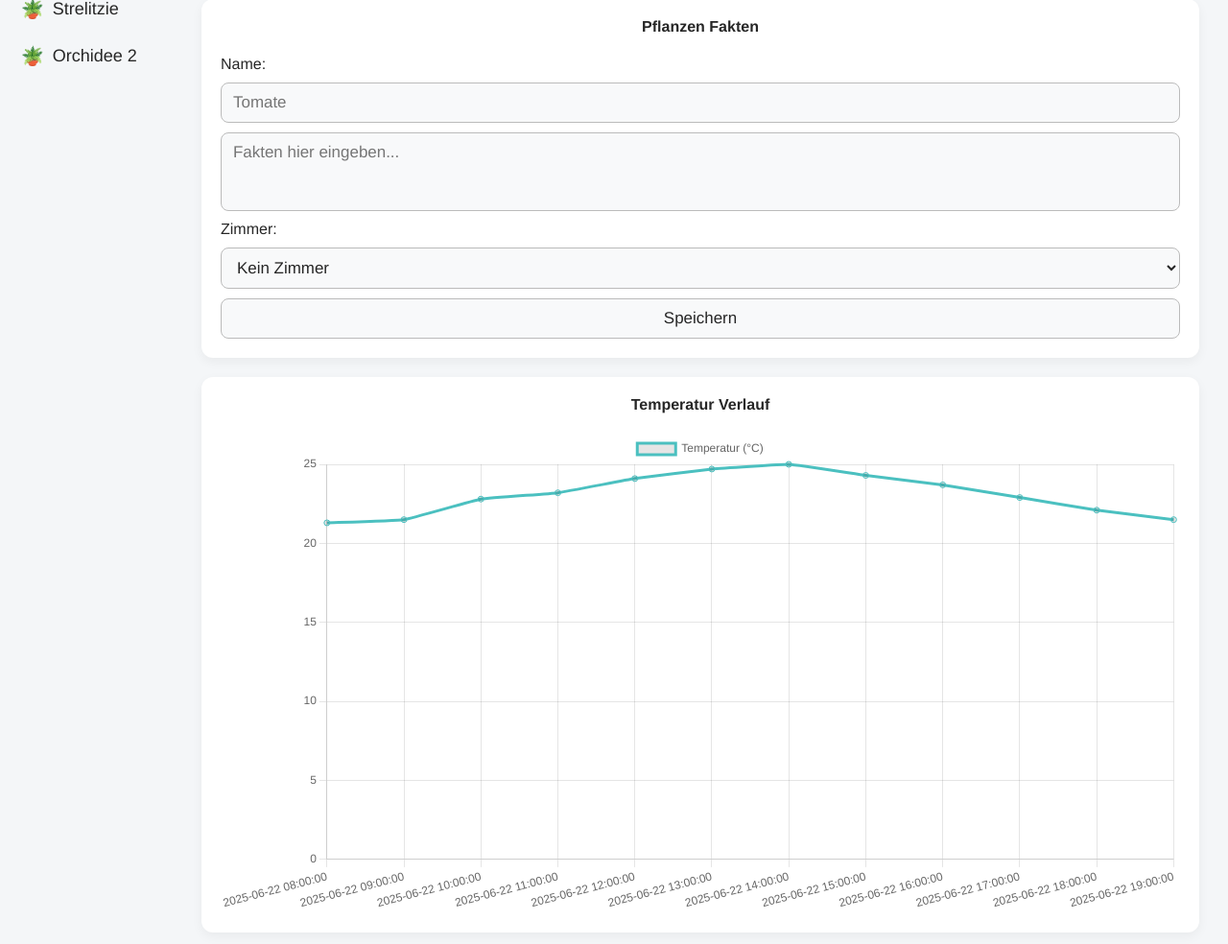
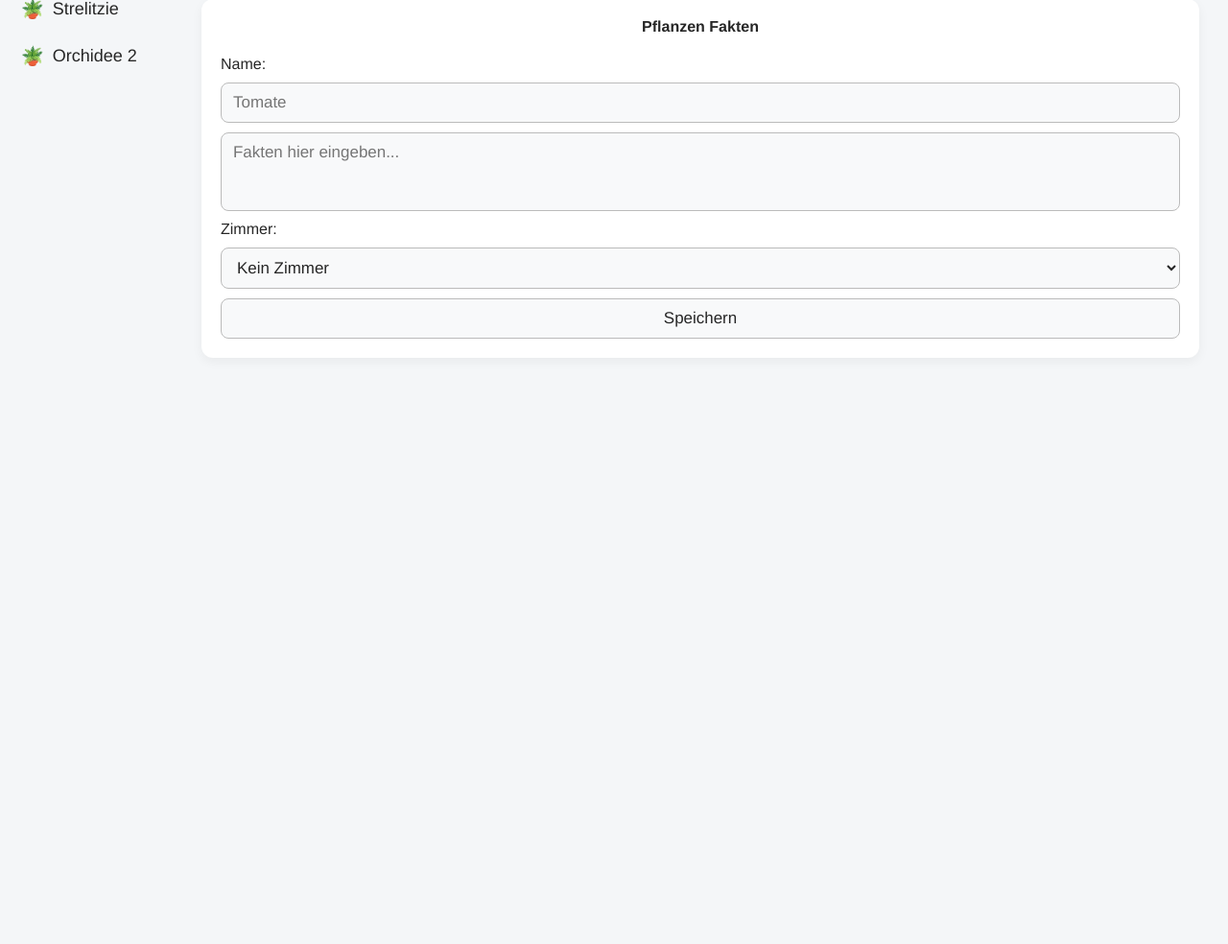
Before and after one commit to OrfKilian/Plantify_API, a Flask app: page /pflanze/1 in a window 1280 px wide. Shown: the part 378-1362 px from the top of the page at 96% size. Run offline with Flask 3, Linux system fonts and the light colour scheme; the visitor is signed in with stand-in values (Sample User, id 1).

Commit message:
Remove temperature chart from plant page

```diff
--- a/Plantify new/plantify/templates/plant.html
+++ b/Plantify new/plantify/templates/plant.html
@@ -43,10 +43,6 @@
         <button id="save-facts-btn" class="pflege-edit" style="margin-top:10px;">Speichern</button>
     </div>
 
-    <div class="card full-width-card">
-        <h3>Temperatur Verlauf</h3>
-        <canvas id="chart-temp"></canvas>
-    </div>
 </div>
 
 <script>
@@ -85,6 +81,5 @@ document.addEventListener('DOMContentLoaded', function () {
   }
 });
 </script>
-<script src="https://cdn.jsdelivr.net/npm/chart.js"></script>
-<script src="{{ url_for('static', filename='temperature_chart.js') }}"></script>
+
 {% endblock %}
```
